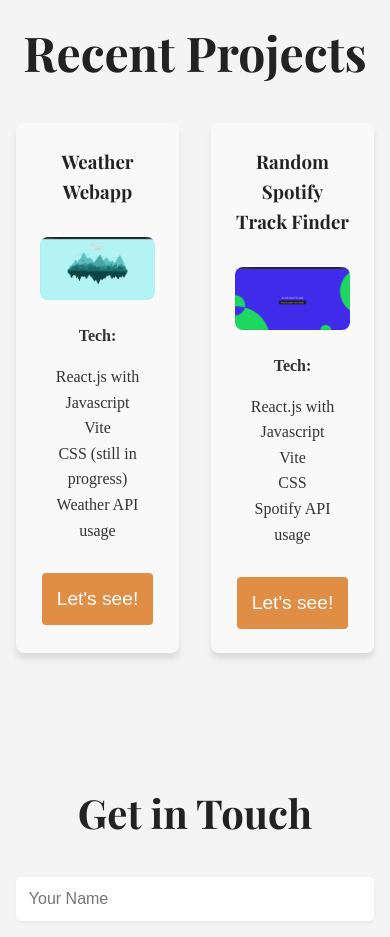
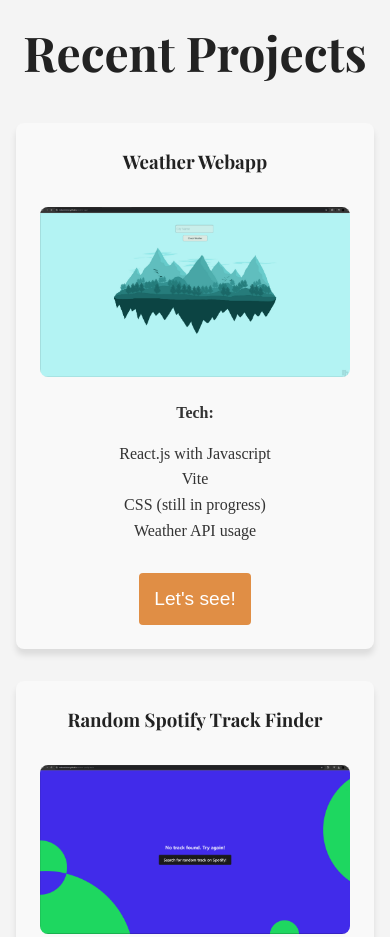
Before and after one commit to MakoveiMiron/portfolio, a website: page index.html in a window 390 px wide. Shown: the part 3300-4237 px from the top of the page. Drawn offline with nearby package versions, Linux system fonts and the light colour scheme; a web font is replaced by a local one.

Commit message:
responsive design

```diff
--- a/style.css
+++ b/style.css
@@ -382,13 +382,13 @@ footer {
 
 /* Responsive Styles */
 
-/* General mobile styles */
+/* Responsive Styles for Mobile */
 @media (max-width: 768px) {
     .container {
         padding: 0 1rem;
     }
 
-    /* Navbar adjustments for mobile */
+    /* Navbar */
     .navbar .nav-links {
         flex-direction: column;
         gap: 1rem;
@@ -403,11 +403,19 @@ footer {
         gap: 0.5rem;
     }
 
-    /* Hero section adjustments */
+    /* Header adjustments */
     header {
         height: auto;
         padding: 2rem 1rem;
         text-align: center;
+    }
+
+    header h1 {
+        font-size: 3rem;
+    }
+
+    header p {
+        font-size: 1.2rem;
     }
 
     .hero {
@@ -423,19 +431,11 @@ footer {
         margin-top: 2rem;
     }
 
-    header h1 {
-        font-size: 3rem;
-    }
-
-    header p {
-        font-size: 1.2rem;
-    }
-
     .hero-image img {
         max-width: 70%;
     }
 
-    /* About Me section adjustments */
+    /* About Me section */
     #about-me h2 {
         font-size: 2.5rem;
     }
@@ -445,7 +445,7 @@ footer {
         padding: 0 1rem;
     }
 
-    /* Skills section adjustments */
+    /* Skills section */
     #skills h2 {
         font-size: 2.5rem;
     }
@@ -465,7 +465,20 @@ footer {
         height: 4rem;
     }
 
-    /* Contact form adjustments */
+    /* Project section */
+    .project-grid {
+        grid-template-columns: 1fr;
+    }
+
+    .project-card img {
+        height: auto;
+    }
+
+    .project-card {
+        text-align: center;
+    }
+
+    /* Contact form */
     form input, form textarea {
         font-size: 1rem;
         padding: 0.8rem;
@@ -480,6 +493,7 @@ footer {
         font-size: 2.5rem;
     }
 }
+
 
 /* Desktop styles */
 @media (min-width: 1025px) {
```
